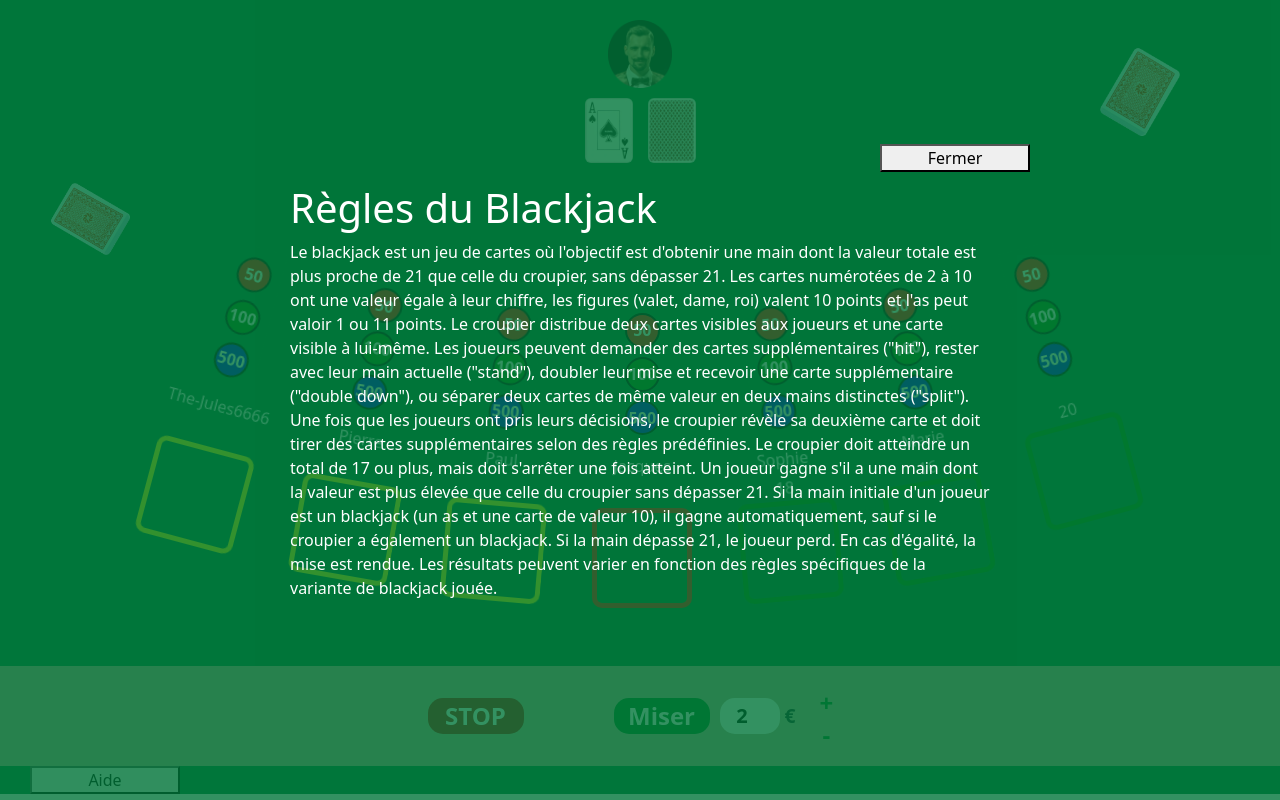
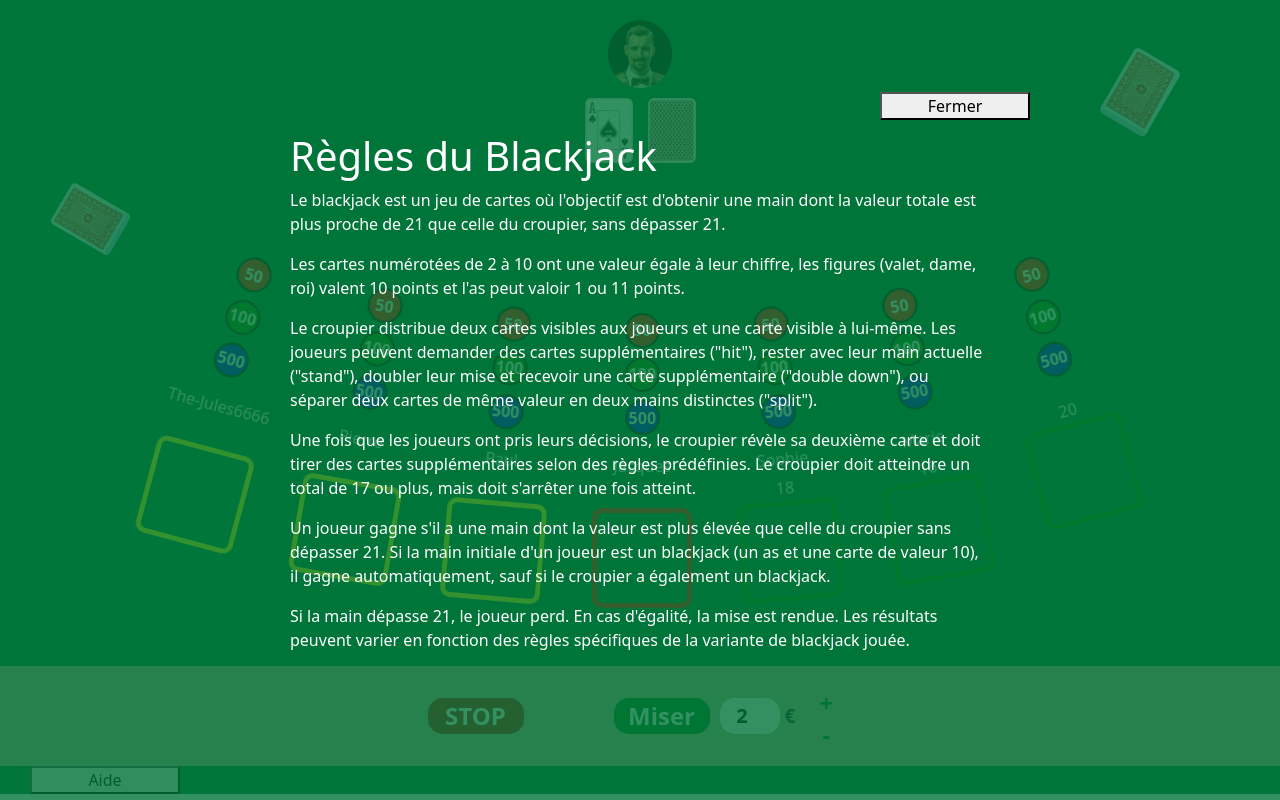
Before and after one commit to LDDW/APP_BLACKJACK, a React (Create React App) app in the folder src_front/: page /game in a window 1280 px wide. Both pictures are taken after a click on the button "Aide". Built offline with nearby package versions, Linux system fonts and the light colour scheme; no server answers.

Commit message:
cyril: fix rules handling of rules

```diff
--- a/src_front/src/components/ruleZone/RuleZone.tsx
+++ b/src_front/src/components/ruleZone/RuleZone.tsx
@@ -20,17 +20,29 @@ const RuleZone: React.FC = () => {
           <div className="modal-content rules-open">
             <button onClick={closeModal} className="modal-close">Fermer</button>
             <h1>Règles du Blackjack</h1>
-            <p>Le blackjack est un jeu de cartes où l'objectif est d'obtenir une main dont la valeur totale est plus proche de 21 que celle du croupier, sans dépasser 21.
+            <p>
+              Le blackjack est un jeu de cartes où l'objectif est d'obtenir une main dont la valeur totale est plus proche de 21 que celle du croupier, sans dépasser 21.
+            </p>
 
+            <p>
               Les cartes numérotées de 2 à 10 ont une valeur égale à leur chiffre, les figures (valet, dame, roi) valent 10 points et l'as peut valoir 1 ou 11 points.
+            </p>
 
+            <p>
               Le croupier distribue deux cartes visibles aux joueurs et une carte visible à lui-même. Les joueurs peuvent demander des cartes supplémentaires ("hit"), rester avec leur main actuelle ("stand"), doubler leur mise et recevoir une carte supplémentaire ("double down"), ou séparer deux cartes de même valeur en deux mains distinctes ("split").
+            </p>
 
+            <p>
               Une fois que les joueurs ont pris leurs décisions, le croupier révèle sa deuxième carte et doit tirer des cartes supplémentaires selon des règles prédéfinies. Le croupier doit atteindre un total de 17 ou plus, mais doit s'arrêter une fois atteint.
+            </p>
 
+            <p>
               Un joueur gagne s'il a une main dont la valeur est plus élevée que celle du croupier sans dépasser 21. Si la main initiale d'un joueur est un blackjack (un as et une carte de valeur 10), il gagne automatiquement, sauf si le croupier a également un blackjack.
+            </p>
 
-Si la main dépasse 21, le joueur perd. En cas d'égalité, la mise est rendue. Les résultats peuvent varier en fonction des règles spécifiques de la variante de blackjack jouée.</p>
+            <p>
+              Si la main dépasse 21, le joueur perd. En cas d'égalité, la mise est rendue. Les résultats peuvent varier en fonction des règles spécifiques de la variante de blackjack jouée.
+            </p>
 
           </div>
         </div>
```
Lines whose indentation alone changed are shown as unchanged.
